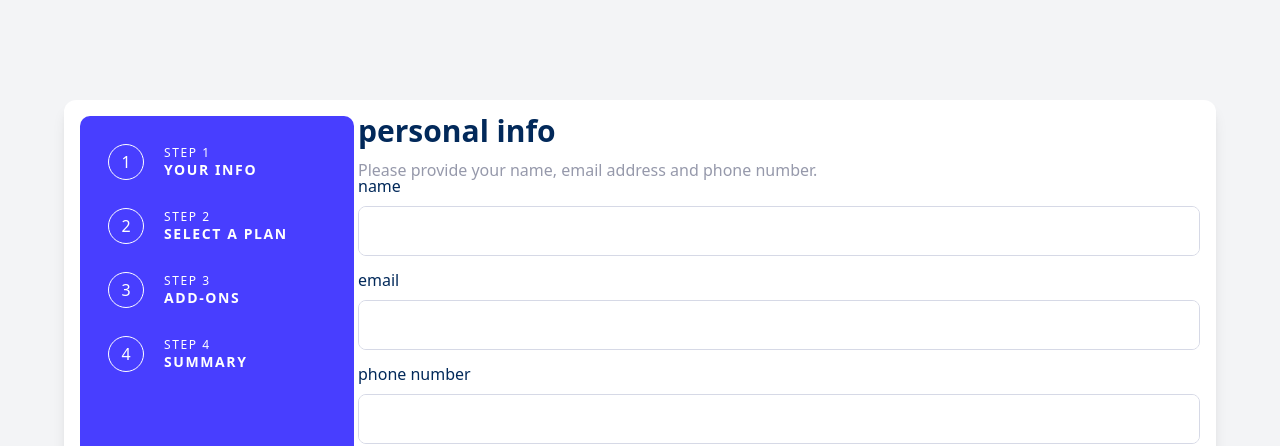
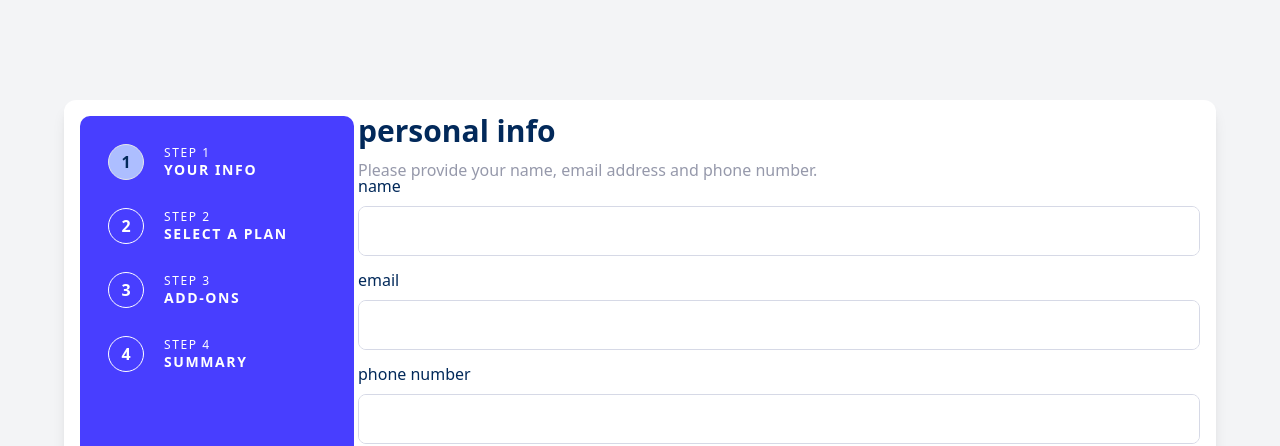
Before and after one commit to hernandez-dev/react-multi-steps-form, a React (Vite) app: page / in a window 1280 px wide. Shown: the top 446 px of the page. Built offline with nearby package versions, Linux system fonts and the light colour scheme.

Commit message:
Components - sidebar - adding visual hint to current step

```diff
--- a/src/components/sidebar/Sidebar.jsx
+++ b/src/components/sidebar/Sidebar.jsx
@@ -5,16 +5,17 @@ import StateContext from "../../context/StateContext.js"
 
 export default function Sidebar() {
   // state
-  const { steps } = useContext(StateContext)
+  const { steps, currentStep } = useContext(StateContext)
 
   return(
     <aside className="relative">
       <img src="/images/bg-sidebar-desktop.svg" alt="sidebar background" className="block w-full" />
-      <div className="absolute top-0 left0-0 z-10 w-full h-full p-7 space-y-7">
+      <div className="absolute top-0 left-0 z-10 w-full h-full p-7 space-y-7">
         {steps.map((step, index) => {
+          const active = index === currentStep
           return(
             <div key={step.id} className="flex items-center">
-              <span className="flex items-center justify-center w-9 h-9 border border-white rounded-full text-white">
+              <span className={`flex items-center justify-center w-9 h-9 border ${active ? "bg-pastel-blue border-patel-blue text-marine-blue" : "border-white text-white"} font-bold rounded-full`}>
                 {index + 1}
               </span>
               <div className="flex-1 pl-5 text-white uppercase tracking-widest">
```
